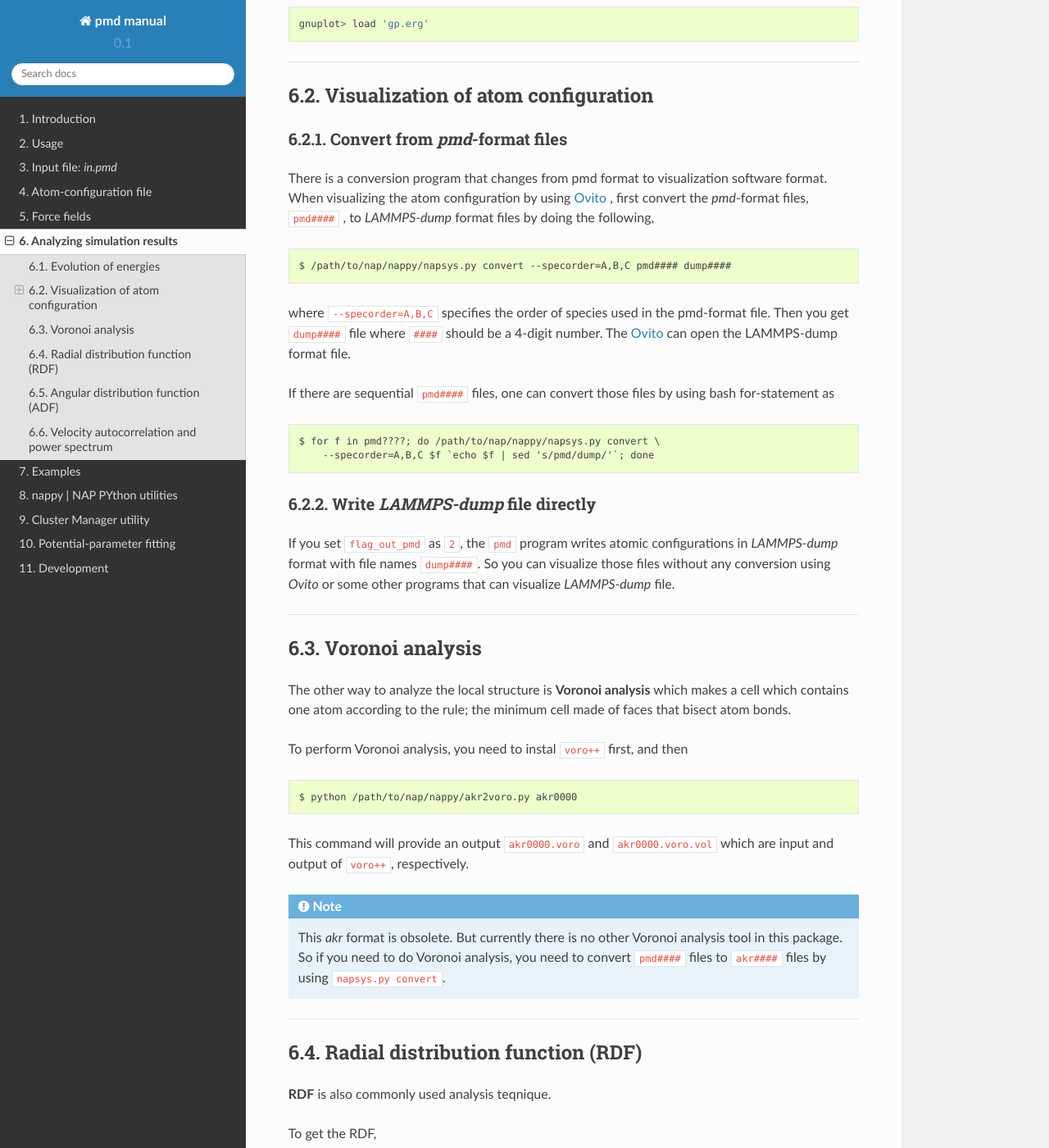
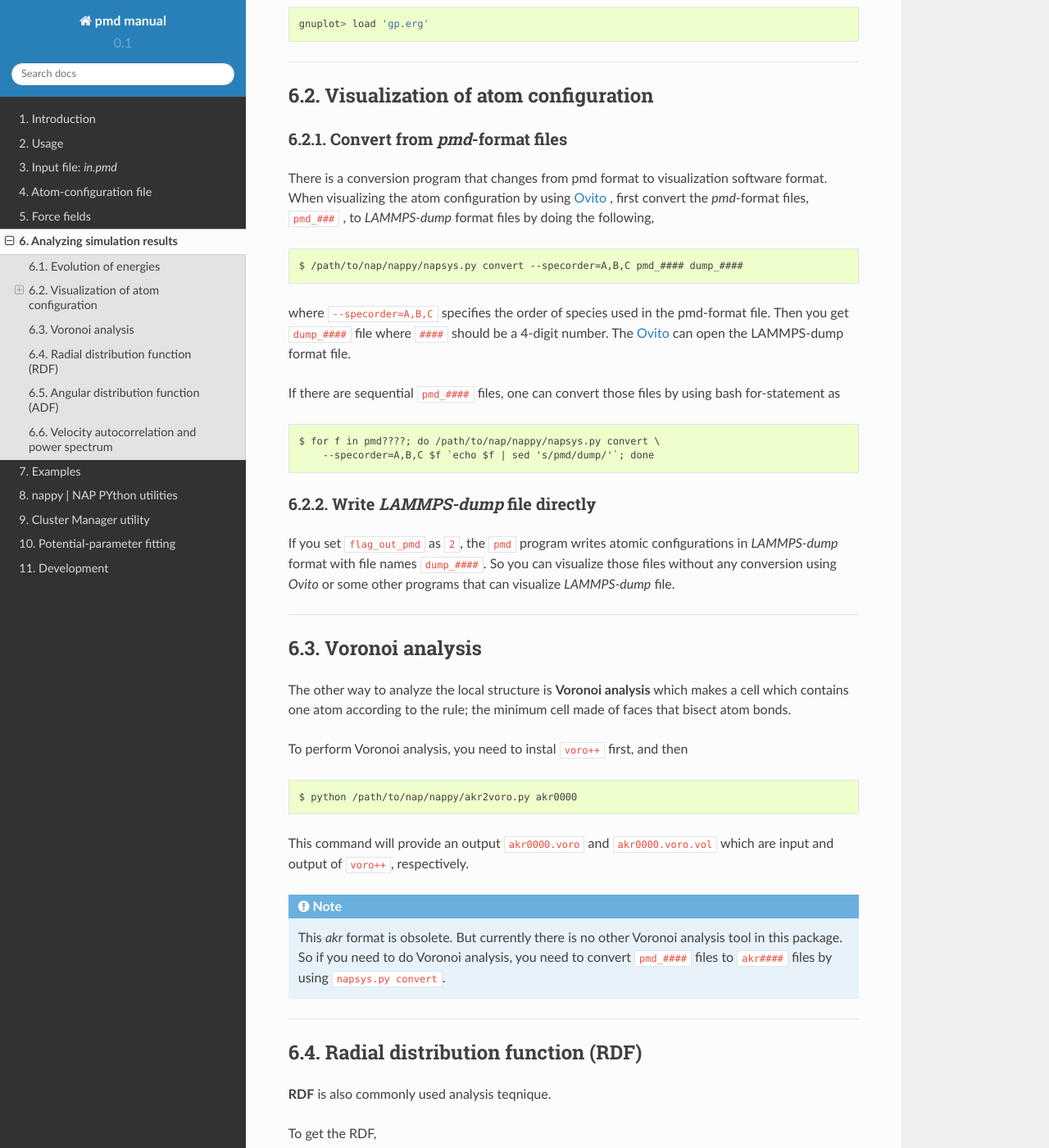
Before and after one commit to ryokbys/nap, a Sphinx documentation site: the page built from doc/analysis.rst, in a window 1280 px wide and 1400 px high, scrolled down 871 px. Shown: the whole window at 82% size. Built offline with Sphinx 7.4.7 and the Read the Docs theme 2.0.0, drawn with Linux system fonts in a browser that asks for light colours; formulas are drawn with MathJax 3.

Commit message:
modified doc.

```diff
--- a/doc/analysis.rst
+++ b/doc/analysis.rst
@@ -50,16 +50,16 @@ Convert from *pmd*-format files
 
 There is a conversion program that changes from pmd format to visualization software format.
 When visualizing the atom configuration by using `Ovito <https://www.ovito.org>`_ ,
-first convert the *pmd*-format files, ``pmd####`` , to *LAMMPS-dump* format files by doing the following,
+first convert the *pmd*-format files, ``pmd_###`` , to *LAMMPS-dump* format files by doing the following,
 ::
 
-  $ /path/to/nap/nappy/napsys.py convert --specorder=A,B,C pmd#### dump####
+  $ /path/to/nap/nappy/napsys.py convert --specorder=A,B,C pmd_#### dump_####
 
 where ``--specorder=A,B,C`` specifies the order of species used in the pmd-format file.
-Then you get ``dump####`` file where ``####`` should be a 4-digit number.
+Then you get ``dump_####`` file where ``####`` should be a 4-digit number.
 The `Ovito <https://www.ovito.org>`_ can open the LAMMPS-dump format file.
 
-If there are sequential ``pmd####`` files, one can convert those files by using bash for-statement as
+If there are sequential ``pmd_####`` files, one can convert those files by using bash for-statement as
 ::
 
   $ for f in pmd????; do /path/to/nap/nappy/napsys.py convert \
@@ -69,7 +69,7 @@ If there are sequential ``pmd####`` files, one can convert those files by using
 Write *LAMMPS-dump* file directly
 -------------------------------------
 If you set ``flag_out_pmd`` as ``2``, the ``pmd`` program writes atomic configurations in *LAMMPS-dump* format
-with file names ``dump####``.
+with file names ``dump_####``.
 So you can visualize those files without any conversion using *Ovito* or some other programs that can visualize *LAMMPS-dump* file.
 
 
@@ -93,7 +93,7 @@ input and output of ``voro++``, respectively.
 .. note::
 
    This *akr* format is obsolete. But currently there is no other Voronoi analysis tool in this package.
-   So if you need to do Voronoi analysis, you need to convert ``pmd####`` files to ``akr####`` files by using ``napsys.py convert``.
+   So if you need to do Voronoi analysis, you need to convert ``pmd_####`` files to ``akr####`` files by using ``napsys.py convert``.
 
 
 --------
```
Also changed, not shown: doc/usage.rst (+9 -4 lines).
